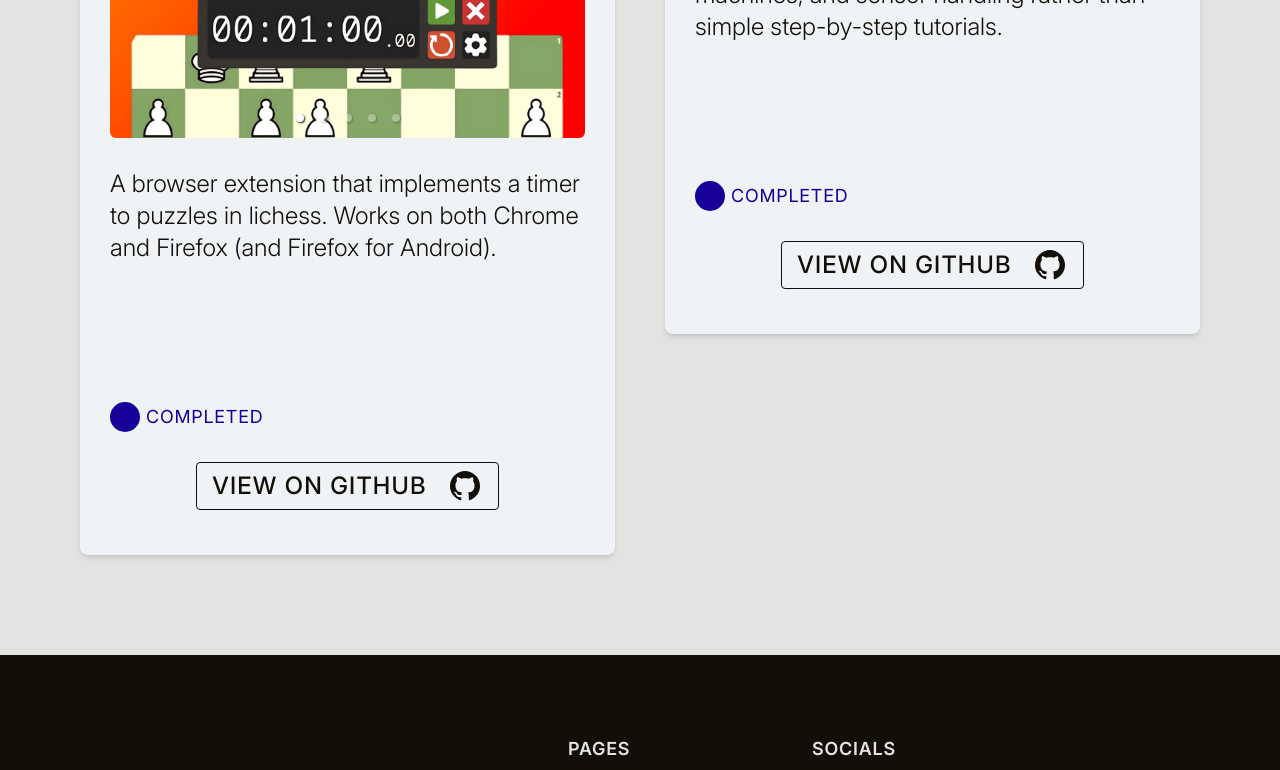
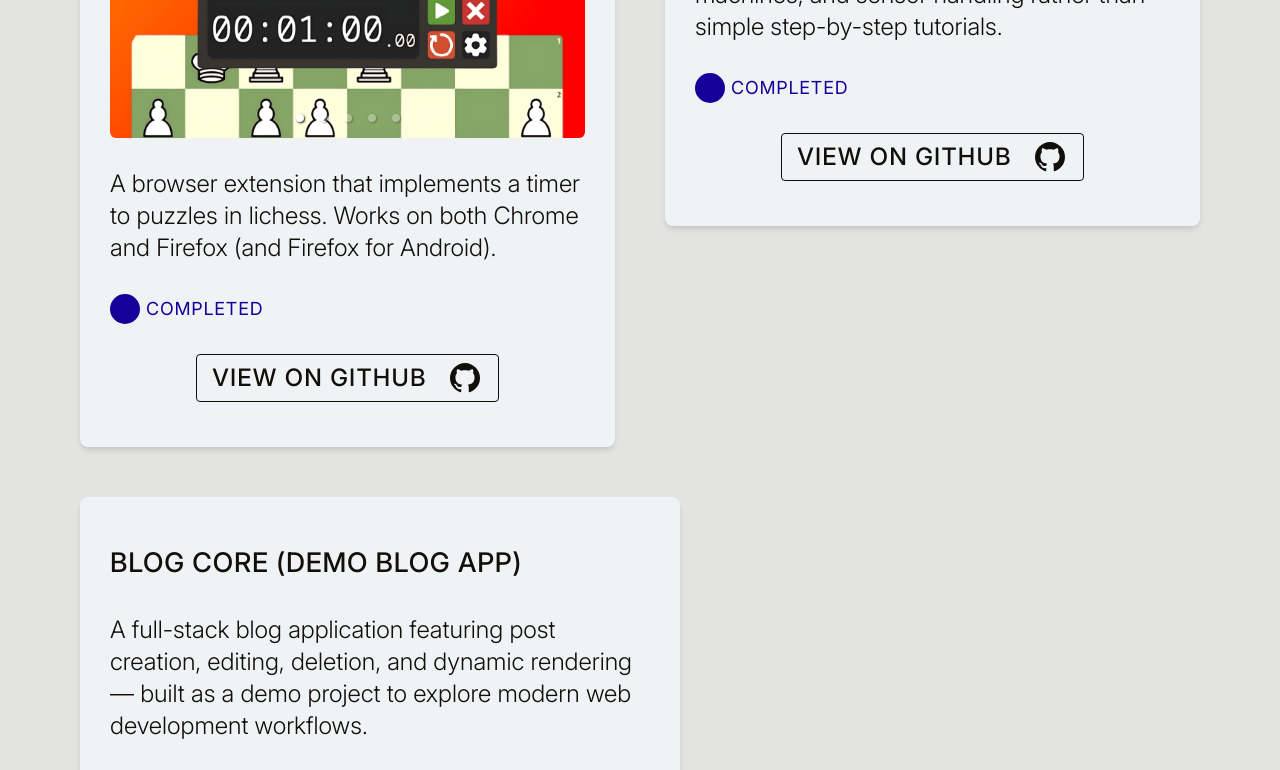
Before and after one commit to el-tecson/portfolio, a Next.js app: page /projects in a window 1280 px wide. Shown: the part 540-1310 px from the top of the page. Built offline with nearby package versions, Linux system fonts and the light colour scheme; some icons are missing; a web font is replaced by a local one.

Commit message:
feat: Add another project to projectsData (Blog Core)

```diff
--- a/src/components/ui/project-card.tsx
+++ b/src/components/ui/project-card.tsx
@@ -69,13 +69,15 @@
                 <p className="font-light text-base sm:text-2xl normal-case tracking-normal">
                     {project.shortExcerpt}
                 </p>
+                {projectsData.techStack &&
                     <div className="flex flex-row gap-1.25">
-                    {project.techStack.map(tech => (
+                        {project.techStack?.map(tech => (
                             <span key={tech}>
                                 {devIcons[tech]}
                             </span>
                         ))}
                     </div>
+                }
                 <ProgressStatus variant={project.status} isHome={isHome} />
                 <Link href={project.githubLink} className="self-center" target="_blank" onClick={(e) => e.stopPropagation()}>
                     <button className={`
--- a/src/data/projects.json
+++ b/src/data/projects.json
@@ -29,5 +29,15 @@
         "githubLink": "https://github.com/eltecson/arduino-embedded-foundations#readme",
         "readmeSrc": "/projects/arduino-embedded-foundations/README.md",
         "liveDemoLink": null
+    },
+    "blog-core": {
+        "title": "Blog Core (Demo Blog App)",
+        "screenshots": null,
+        "shortExcerpt": "A full-stack blog application featuring post creation, editing, deletion, and dynamic rendering — built as a demo project to explore modern web development workflows.",
+        "techStack": null,
+        "status": "Planned",
+        "githubLink": "https://github.com/eltecson/blog-core#readme",
+        "readmeSrc": "/projects/blog-core/README.md",
+        "liveDemoLink": null
     }
 }
--- a/src/types/data.ts
+++ b/src/types/data.ts
@@ -3,7 +3,7 @@
 interface Project {
     title: string;
     shortExcerpt: string;
-    techStack: string[];
+    techStack: string[] | null;
     screenshots: string[] | null;
     status: ProgressStates;
     githubLink: string;
```
Lines whose indentation alone changed are shown as unchanged.
